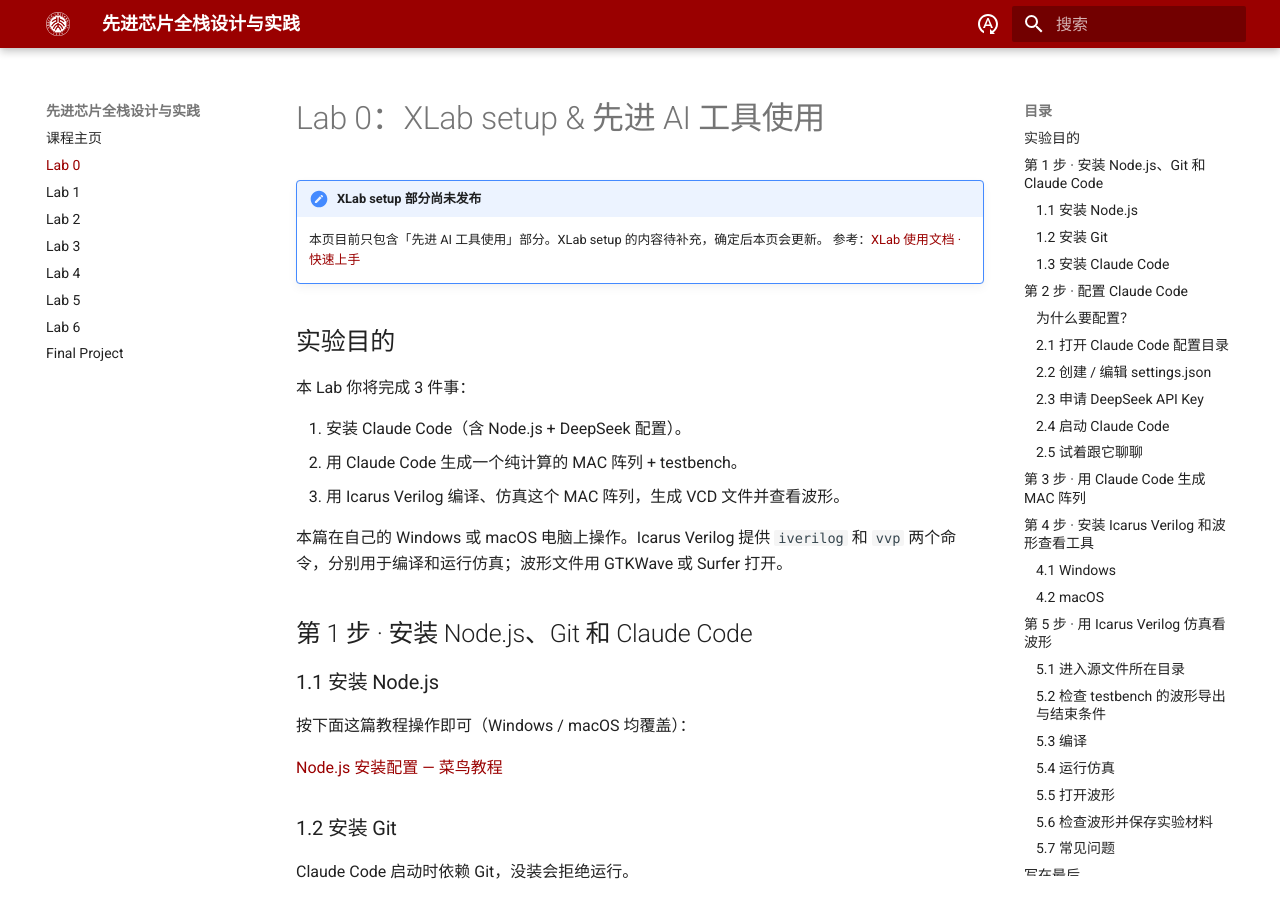
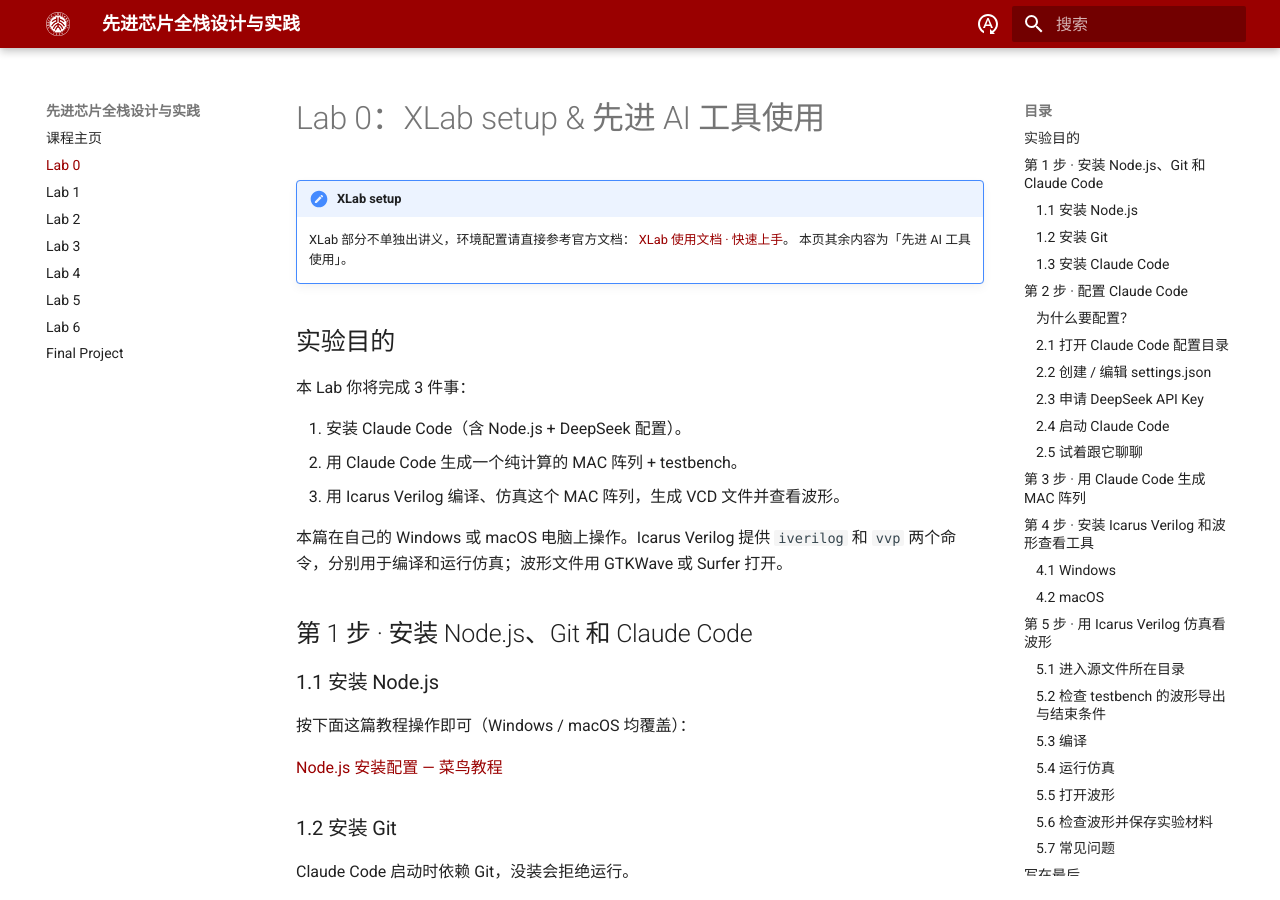
Before and after one commit to pku-pacific-lab-team/Course-Tapeout, an MkDocs documentation site: the page built from 2026-fall/lab-0.md, in a window 1280 px wide and 900 px high. Built offline with MkDocs 1.6.1 and Material for MkDocs 9.7.7, drawn with Linux system fonts in a browser that asks for light colours; some web fonts are replaced.

Commit message:
Lab 0 的 XLab 部分定为只给官方文档链接，状态转为已发布
Co-Authored-By: Claude Code <noreply@anthropic.com>

```diff
--- a/2026-fall/lab-0.md
+++ b/2026-fall/lab-0.md
@@ -1,8 +1,9 @@
 # Lab 0：XLab setup & 先进 AI 工具使用
 
-!!! note "XLab setup 部分尚未发布"
-    本页目前只包含「先进 AI 工具使用」部分。XLab setup 的内容待补充，确定后本页会更新。
-    参考：[XLab 使用文档 · 快速上手](https://xlab.pku.edu.cn/docs/getting-started)
+!!! note "XLab setup"
+    XLab 部分不单独出讲义，环境配置请直接参考官方文档：
+    [XLab 使用文档 · 快速上手](https://xlab.pku.edu.cn/docs/getting-started)。
+    本页其余内容为「先进 AI 工具使用」。
 
 ## 实验目的
 
```
Also changed, not shown: 2026-fall/index.md (+1 -1 lines).
